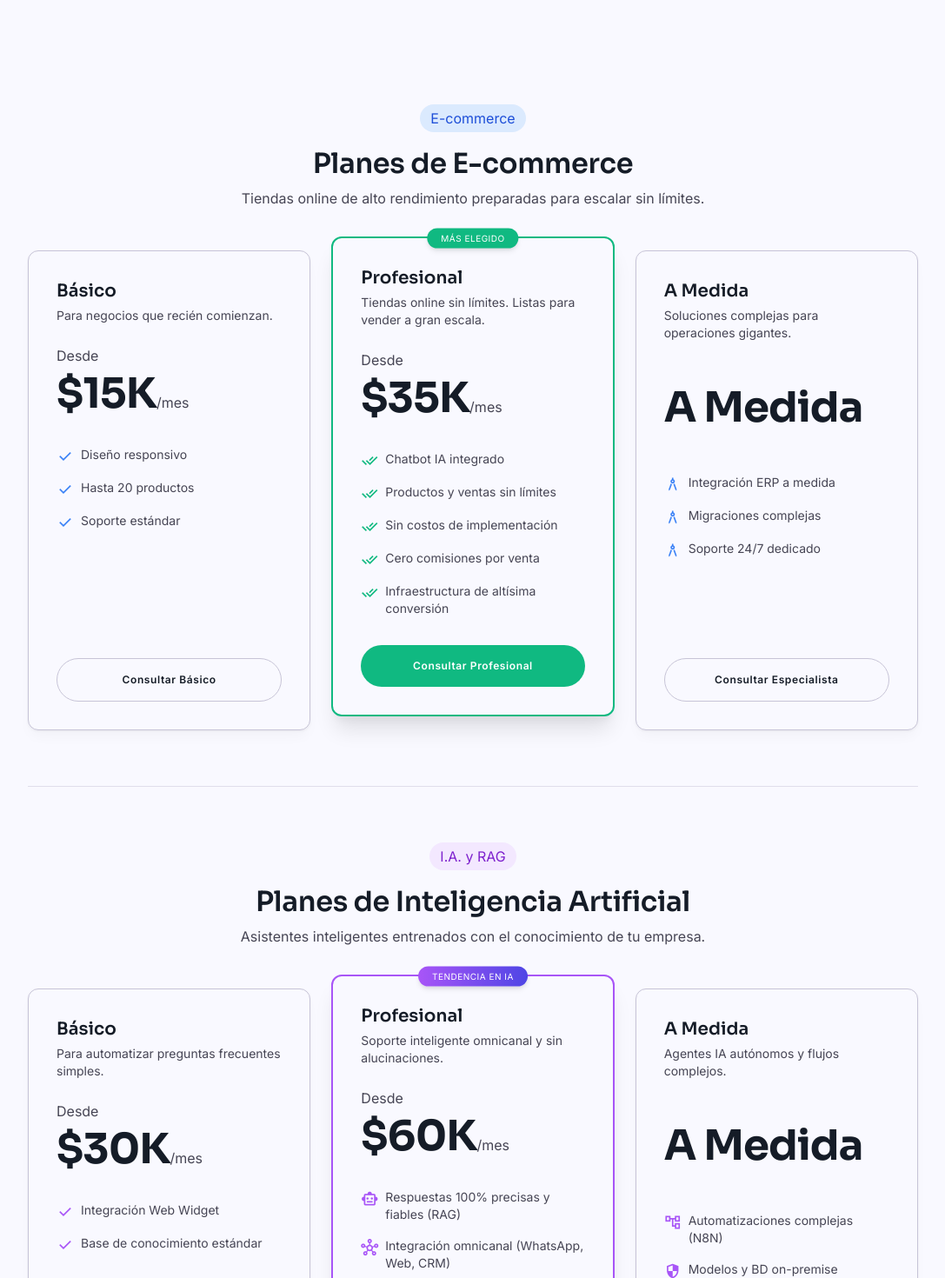
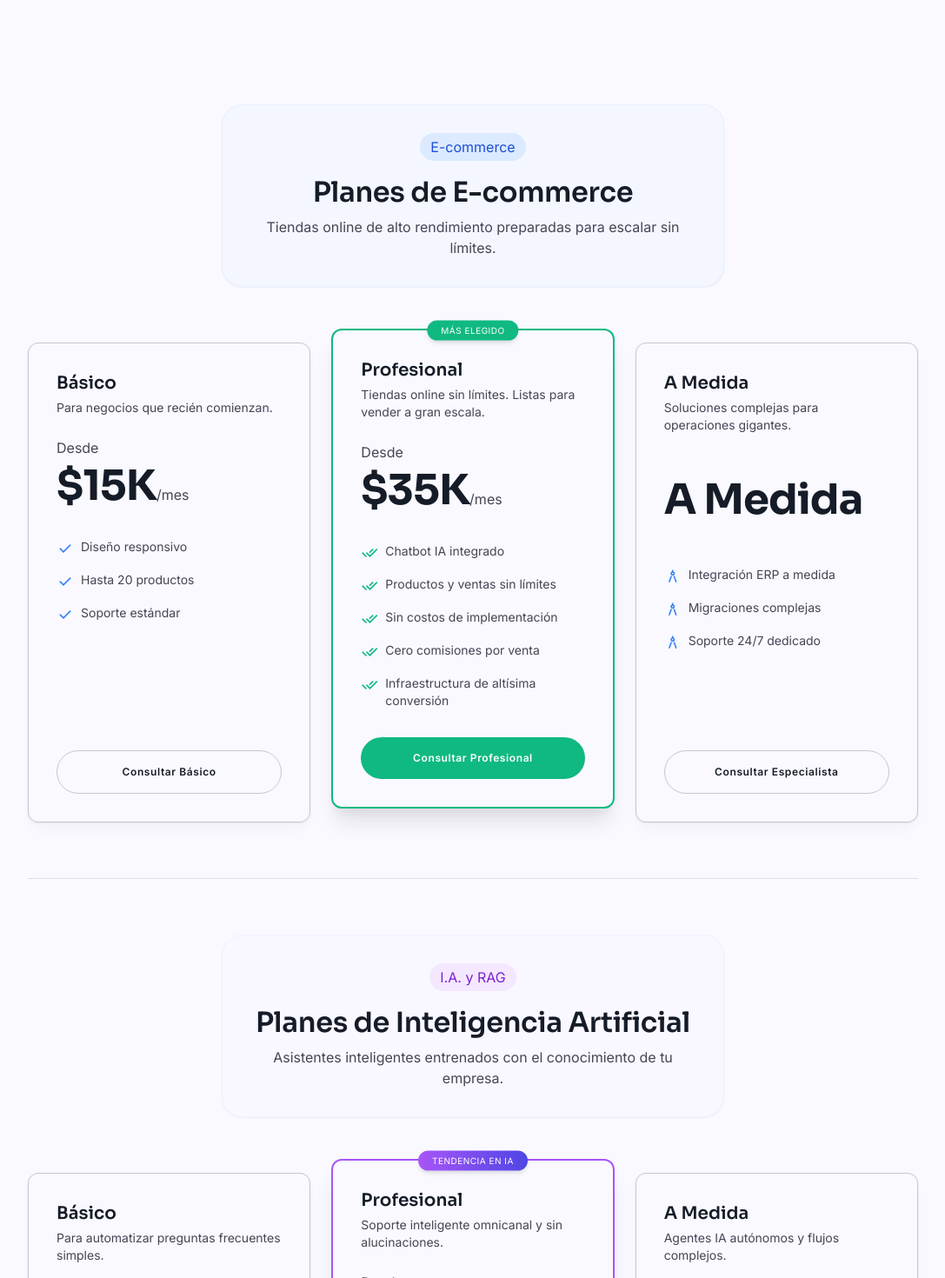
Before and after one commit to Katrix-soft/katrixland, an Angular app: page / in a window 1280 px wide. Shown: the part 2980-4450 px from the top of the page at 87% size, without its empty margins (96-1183 px from the left). Built offline with nearby package versions, Linux system fonts and the light colour scheme.

Commit message:
UI: Refactor pricing headers into unified styled blocks

```diff
--- a/src/app/app.html
+++ b/src/app/app.html
@@ -174,10 +174,12 @@
 <div class="max-w-container-max mx-auto">
 
 <!-- Ecommerce Plans -->
-<div class="text-center mb-2xl">
-<span class="inline-block py-1 px-3 rounded-full bg-blue-100 text-blue-700 font-label-sm mb-4">E-commerce</span>
-<h2 class="font-headline-lg text-headline-lg text-on-surface mb-sm">Planes de E-commerce</h2>
-<p class="font-body-md text-body-md text-on-surface-variant max-w-xl mx-auto">Tiendas online de alto rendimiento preparadas para escalar sin límites.</p>
+<div class="flex flex-col items-center mb-16">
+    <div class="inline-flex flex-col items-center p-8 bg-blue-50/50 rounded-3xl border border-blue-100/50 shadow-sm text-center">
+        <span class="inline-block py-1 px-3 rounded-full bg-blue-100 text-blue-700 font-label-sm mb-4">E-commerce</span>
+        <h2 class="font-headline-lg text-headline-lg text-on-surface mb-2">Planes de E-commerce</h2>
+        <p class="font-body-md text-body-md text-on-surface-variant max-w-lg mx-auto">Tiendas online de alto rendimiento preparadas para escalar sin límites.</p>
+    </div>
 </div>
 <div class="grid grid-cols-1 md:grid-cols-3 gap-lg max-w-5xl mx-auto mb-3xl">
     <!-- E-commerce Básico -->
@@ -271,10 +273,12 @@
 <div class="w-full h-px bg-outline-variant/50 max-w-5xl mx-auto mb-3xl"></div>
 
 <!-- RAG Plans -->
-<div class="text-center mb-2xl">
-<span class="inline-block py-1 px-3 rounded-full bg-purple-100 text-purple-700 font-label-sm mb-4">I.A. y RAG</span>
-<h2 class="font-headline-lg text-headline-lg text-on-surface mb-sm">Planes de Inteligencia Artificial</h2>
-<p class="font-body-md text-body-md text-on-surface-variant max-w-xl mx-auto">Asistentes inteligentes entrenados con el conocimiento de tu empresa.</p>
+<div class="flex flex-col items-center mb-16">
+    <div class="inline-flex flex-col items-center p-8 bg-purple-50/50 rounded-3xl border border-purple-100/50 shadow-sm text-center">
+        <span class="inline-block py-1 px-3 rounded-full bg-purple-100 text-purple-700 font-label-sm mb-4">I.A. y RAG</span>
+        <h2 class="font-headline-lg text-headline-lg text-on-surface mb-2">Planes de Inteligencia Artificial</h2>
+        <p class="font-body-md text-body-md text-on-surface-variant max-w-lg mx-auto">Asistentes inteligentes entrenados con el conocimiento de tu empresa.</p>
+    </div>
 </div>
 <div class="grid grid-cols-1 md:grid-cols-3 gap-lg max-w-5xl mx-auto">
     <!-- RAG Basic -->
```
